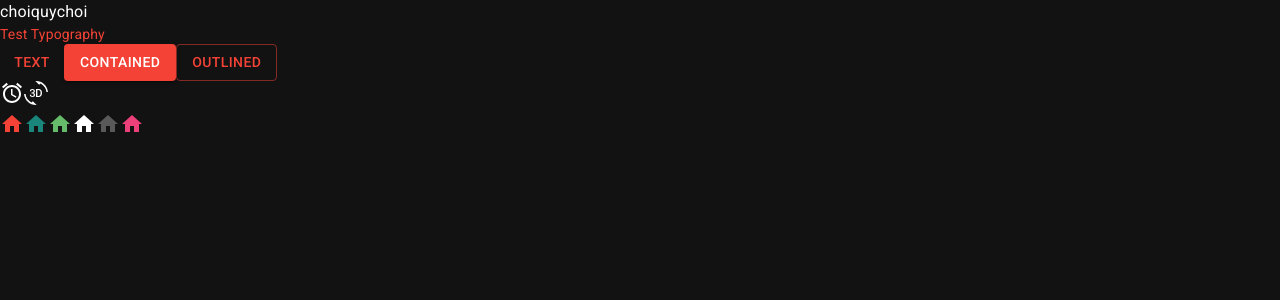
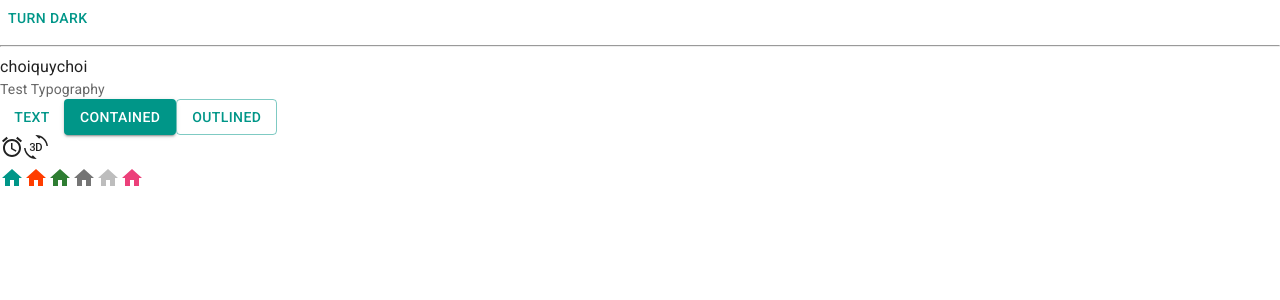
Before and after one commit to choiquychoi/Mern-stack-vite, a React (Vite) app: page / in a window 1280 px wide. Shown: the top 300 px of the page. Built offline with nearby package versions, Linux system fonts and the light colour scheme.

Commit message:
Making a button of dark mode

```diff
--- a/src/App.jsx
+++ b/src/App.jsx
@@ -4,12 +4,26 @@
 import HomeIcon from '@mui/icons-material/Home'
 import { pink } from '@mui/material/colors'
 import Typography from '@mui/material/Typography'
+import { useColorScheme } from '@mui/material/styles'
+
+function ModeToggle() {
+  const { mode, setMode } = useColorScheme()
+  return (
+    <Button
+      onClick={() => {
+        setMode(mode === 'light' ? 'dark' : 'light')
+      }}
+    >
+      {mode === 'light' ? 'Turn dark' : 'Turn light'}
+    </Button>
+  )
+}
 
 function App() {
-
-
   return (
     <>
+      <ModeToggle />
+      <hr />
       <div>choiquychoi</div>
 
       <Typography variant='body2' color='text.secondary'>Test Typography</Typography>
--- a/src/main.jsx
+++ b/src/main.jsx
@@ -2,14 +2,14 @@
 import ReactDOM from 'react-dom/client'
 import App from './App.jsx'
 import CssBaseline from '@mui/material/CssBaseline'
-import { ThemeProvider } from '@mui/material/styles'
+import { Experimental_CssVarsProvider as CssVarsProvider } from '@mui/material/styles'
 import theme from './theme'
 
 ReactDOM.createRoot(document.getElementById('root')).render(
   <React.StrictMode>
-    <ThemeProvider theme={theme}>
+    <CssVarsProvider theme={theme}>
       <CssBaseline />
       <App />
-    </ThemeProvider>
+    </CssVarsProvider>
   </React.StrictMode>
 )
--- a/src/theme.js
+++ b/src/theme.js
@@ -1,23 +1,21 @@
-import { createTheme } from '@mui/material/styles'
-import { red } from '@mui/material/colors'
-import { light } from '@mui/material/styles/createPalette'
+import { experimental_extendTheme as extendTheme } from '@mui/material/styles'
+import { cyan, deepOrange, orange, teal } from '@mui/material/colors'
+
 
 // Create a theme instance.
-const theme = createTheme({
-  cssVariables: true,
-  palette: {
-    mode: 'dark',
-    primary: {
-      main: red[500]
+const theme = extendTheme({
+  colorSchemes: {
+    light: {
+      palette: {
+        primary: teal,
+        secondary: deepOrange
+      }
     },
-    secondary: {
-      main: '#19857b'
-    },
-    error: {
-      main: red.A400
-    },
-    text: {
-      secondary: red[500]
+    dark: {
+      palette: {
+        primary: cyan,
+        secondary: orange
+      }
     }
   }
 })
```
